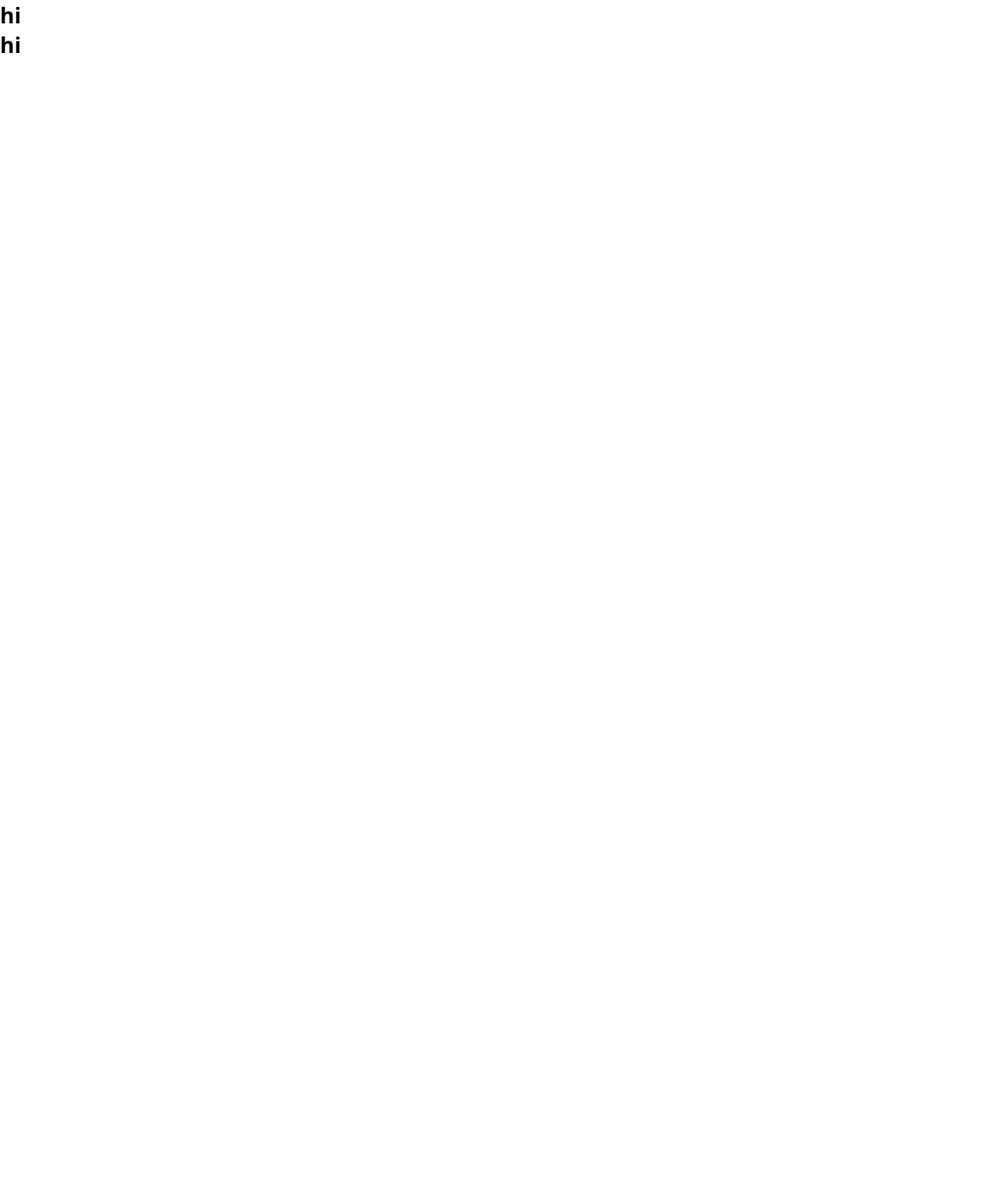
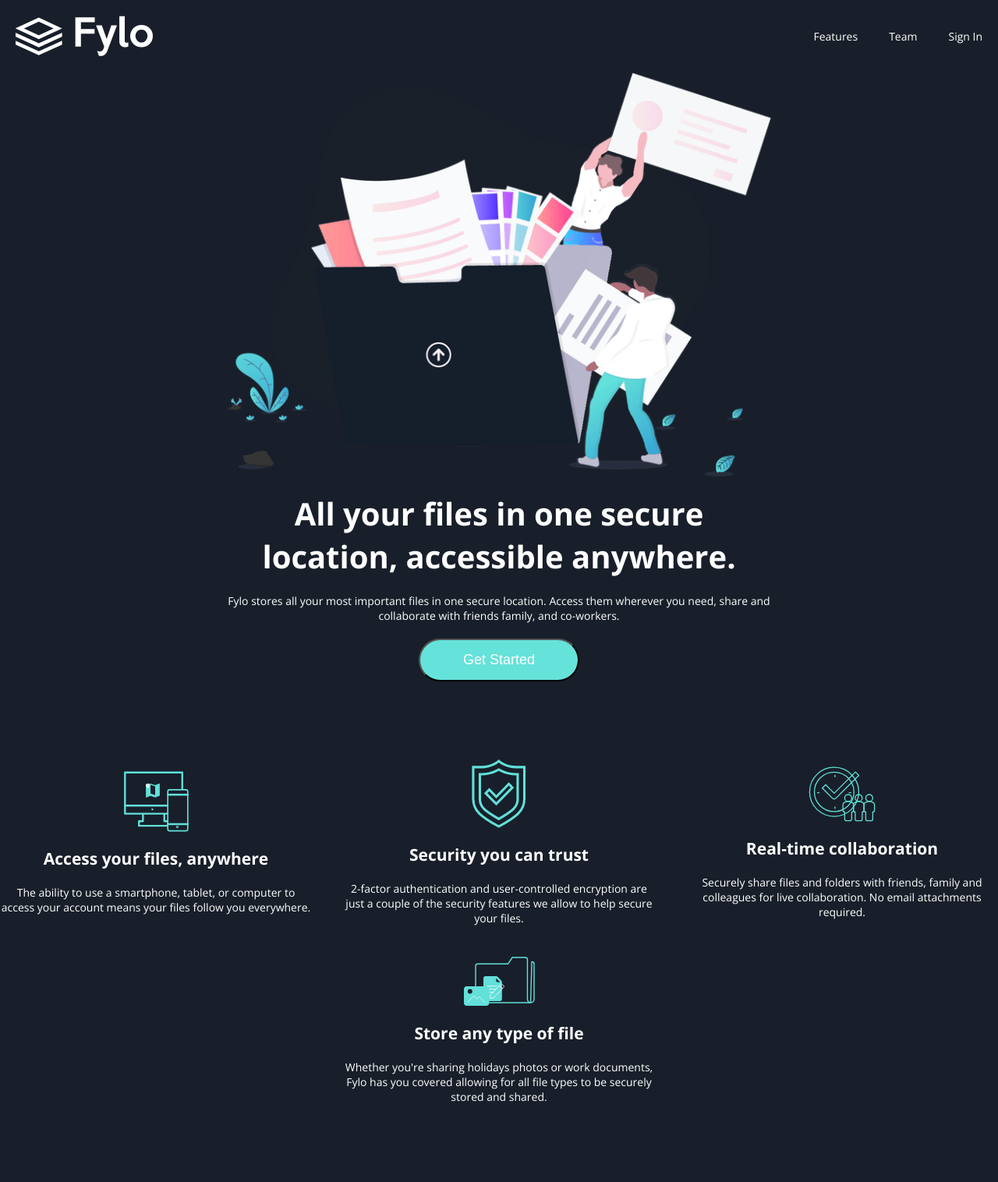
Before and after one commit to m2001said/wathba-crash-course, a plain HTML site: page index.html in a window 1280 px wide. Shown: the whole page at 78% size. Before the commit the page ends 800 px from the top, so only its background shows below. Drawn offline with nearby package versions, Linux system fonts and the light colour scheme.

Commit message:
adding new code

```diff
--- a/css/fylo.css
+++ b/css/fylo.css
@@ -18,8 +18,8 @@
 body {
   font-family: "Open Sans", sans-serif;
   font-size: 14px;
-  /* color: #fff;
-  background: var(--bg-main); */
+  color: white;
+  background: var(--bg-main);
 }
 
 ul {
@@ -29,3 +29,75 @@ ul {
 a {
   text-decoration: none;
 }
+
+/* -----------------nav---------------- */
+
+nav {
+  display: flex;
+  gap: 20px;
+  align-items: center;
+  justify-content: space-between;
+  padding: 20px;
+}
+
+.nav-links {
+  display: flex;
+  gap: 40px;
+}
+
+.nav-links a:hover {
+  cursor: pointer;
+}
+
+/* --------------------header----------- */
+header {
+  display: flex;
+  flex-direction: column;
+  align-items: center;
+  justify-content: center;
+  max-width: 700px;
+  gap: 20px;
+  /* to center the header */
+  margin: 0 auto;
+
+  /* to center ant text */
+  text-align: center;
+}
+
+.header-img {
+  width: 100%;
+}
+
+.header-title {
+  font-size: 40px;
+  font-weight: bold;
+}
+
+button {
+  background-color: var(--cyan);
+  padding: 15px 55px;
+  font-size: 18px;
+  border-radius: 40px;
+  color: white;
+}
+
+/* ----------------services------------- */
+
+.services {
+  padding: 20px;
+  display: flex;
+  justify-content: center;
+  gap: 40px;
+  flex-wrap: wrap;
+  padding: 100px 0;
+}
+.service {
+  display: flex;
+  flex-direction: column;
+  justify-content: center;
+  align-items: center;
+  max-width: 400px;
+  width: 100%;
+  gap: 20px;
+  text-align: center;
+}
--- a/index.html
+++ b/index.html
@@ -1,5 +1,5 @@
 <!DOCTYPE html>
-<html lang="en">
+<html>
   <head>
     <title>Fylo page</title>
 
@@ -7,7 +7,74 @@
   </head>
 
   <body>
-    <h1>hi</h1>
-    <h1>hi</h1>
+    <!-- ------------nav-------------- -->
+    <nav>
+      <img src="./images/fylo/logo.svg" alt="fylo logo" />
+
+      <div class="nav-links">
+        <a>Features</a>
+        <a>Team</a>
+        <a>Sign In</a>
+      </div>
+    </nav>
+
+    <!-- ------------header-------------- -->
+    <header>
+      <img
+        class="header-img"
+        src="./images/fylo/illustration-intro.png"
+        alt="header image"
+      />
+
+      <p class="header-title">
+        All your files in one secure location, accessible anywhere.
+      </p>
+      <p class="header-desc">
+        Fylo stores all your most important files in one secure location. Access
+        them wherever you need, share and collaborate with friends family, and
+        co-workers.
+      </p>
+
+      <button>Get Started</button>
+    </header>
+
+    <!-- -----------services------------- -->
+    <section class="services">
+      <div class="service">
+        <img src="./images/fylo/icon-access-anywhere.svg" />
+        <h2>Access your files, anywhere</h2>
+        <p>
+          The ability to use a smartphone, tablet, or computer to access your
+          account means your files follow you everywhere.
+        </p>
+      </div>
+
+      <div class="service">
+        <img src="./images/fylo/icon-security.svg" />
+        <h2>Security you can trust</h2>
+        <p>
+          2-factor authentication and user-controlled encryption are just a
+          couple of the security features we allow to help secure your files.
+        </p>
+      </div>
+
+      <div class="service">
+        <img src="./images/fylo/icon-collaboration.svg" />
+        <h2>Real-time collaboration</h2>
+        <p>
+          Securely share files and folders with friends, family and colleagues
+          for live collaboration. No email attachments required.
+        </p>
+      </div>
+
+      <div class="service">
+        <img src="./images/fylo/icon-any-file.svg" />
+        <h2>Store any type of file</h2>
+        <p>
+          Whether you're sharing holidays photos or work documents, Fylo has you
+          covered allowing for all file types to be securely stored and shared.
+        </p>
+      </div>
+    </section>
   </body>
 </html>
```
